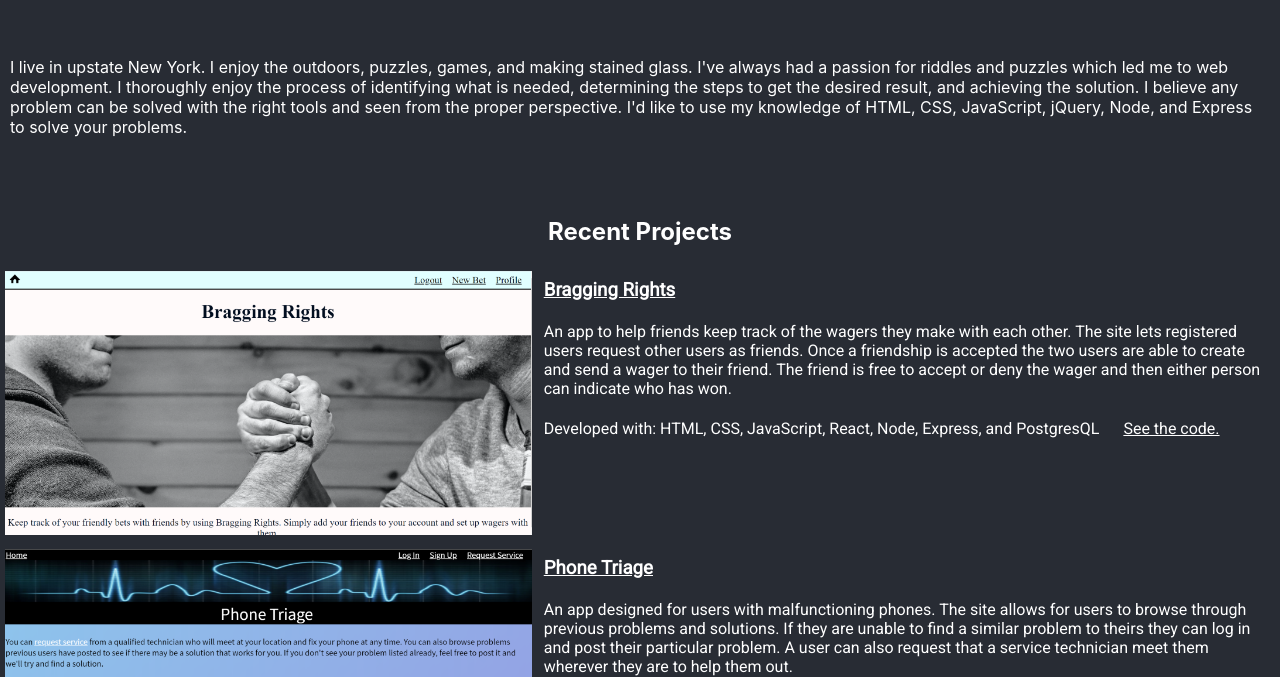
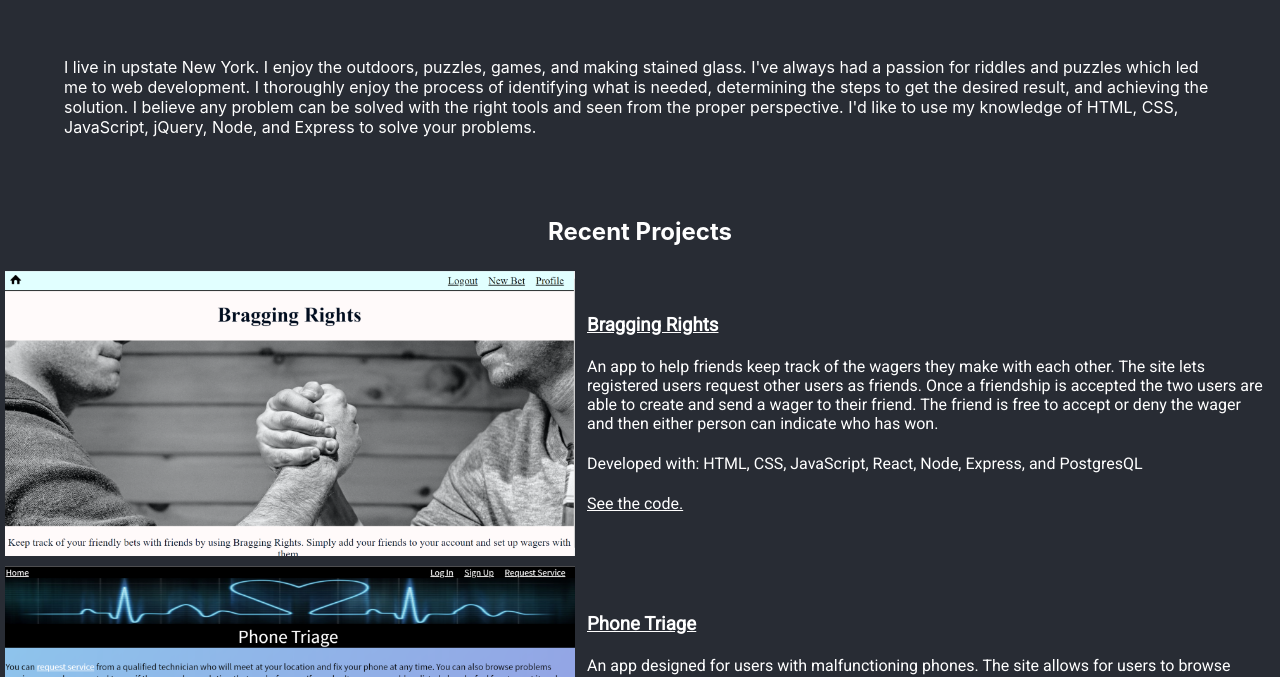
Before and after one commit to ajlanza/Portfolio, a React (Create React App) app: page / in a window 1280 px wide. Shown: the part 803-1480 px from the top of the page. Built offline with nearby package versions, Linux system fonts and the light colour scheme.

Commit message:
improved nav padding and project layout for large screens

```diff
--- a/src/Components/About/About.css
+++ b/src/Components/About/About.css
@@ -1,3 +1,10 @@
 #about{
   padding-top: 50px;
 }
+
+@media screen and (min-width: 1000px) {
+  #about{
+    margin-right: 5%;
+    margin-left: 5%;
+  }
+}
--- a/src/Components/Nav/Nav.css
+++ b/src/Components/Nav/Nav.css
@@ -4,7 +4,7 @@
   top: 0px;
   display: none;
   margin: 0;
-  padding: 0;
+  padding: 10px;
   background-color: #282c34;
   width: 100%;
 }
@@ -18,8 +18,10 @@
   justify-content: flex-end;
   background-color: #282c34;
   z-index: 2;
-  /* border-bottom: 2px solid black; */
   margin-bottom: 0px;
+  padding-top: 10px;
+  padding-bottom: 10px;
+
 }
 .button {
   padding: 0;
@@ -27,7 +29,7 @@
   border :0;
   cursor: pointer;
   outline: 0;
-  font-size: 20px;
+  font-size: 16px;
   background-color: #282c34;
   color: white;
 }
--- a/src/Components/Projects/Projects.css
+++ b/src/Components/Projects/Projects.css
@@ -1,5 +1,9 @@
 #projects{
   padding-top: 50px;
+}
+.projectsHeader{
+  text-align: center;
+  width: 100%;
 }
 .projectsContainer{
   display: flex;
@@ -37,21 +41,35 @@
 }
 
 
-@media screen and (min-width: 900px) {
+@media screen and (min-width: 1000px) {
   .project{
     flex-direction: row;
+    justify-content: center;
+    align-items: center;
+  }
+  .projectImage{
+    display: flex;
+    min-width: 500px;
+    max-width: 700px;
+  }
+  .projectDetails{
+    display: flex;
+    flex-direction: column;
+    justify-content: center;
+    min-width: 500px;
+    max-width:  700px;
   }
 }
 
 @media screen and (min-width: 480px) {
 
-  .details {
+  .details{
       display: none;
   }
-  .hide {
+  .hide{
       display: inline-block;
   }
-  .show {
+  .show{
     display: none;
   }
 }
--- a/src/Components/Projects/Projects.js
+++ b/src/Components/Projects/Projects.js
@@ -16,8 +16,10 @@ export default class Projects extends Component {
   }
   render() {
     return(
+      <>
+
       <div className='projectsContainer' id='projects'>
-        <h2>Recent Projects</h2>
+      <h2 className='projectsHeader'>Recent Projects</h2>
         {
           data.map(project =>
             <div className='project' key={project.name}>
@@ -37,6 +39,7 @@ export default class Projects extends Component {
           )
         }
       </div>
+      </>
     )
   }
 }
```
